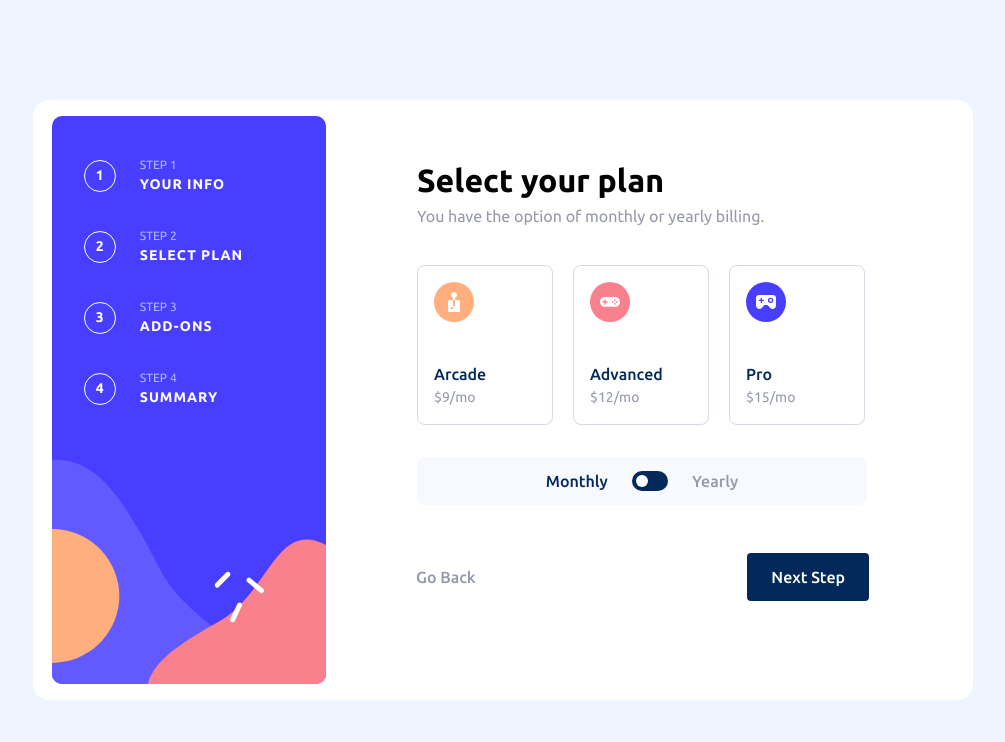
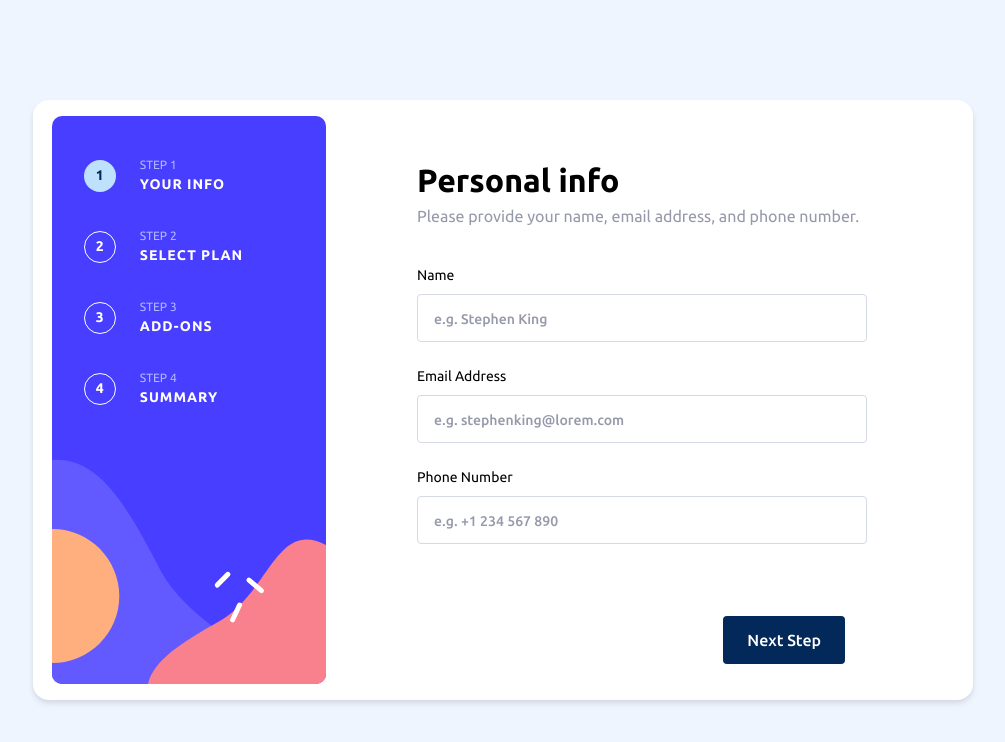
Before and after one commit to mehdi-zibout/FEM-multi-step-form, a React (Vite) app: page / in a window 1280 px wide. Shown: the top 742 px of the page, without its empty margins (137-1142 px from the left). Built offline with nearby package versions, Linux system fonts and the light colour scheme.

Commit message:
Add reducer

```diff
--- a/src/App.tsx
+++ b/src/App.tsx
@@ -1,83 +1,55 @@
-import Addons from "./Components/Addons";
-import Button from "./Components/Button";
-import Plan from "./Components/Plan";
-import Step from "./Components/Step";
+import { useReducer, useState } from "react";
+import reducer from "./logic/reducer";
 import Steps from "./Components/Steps";
-import TextInput from "./Components/TextInput";
-import Toggle from "./Components/Toggle";
+import SelectPlan from "./Views/SelectPlan";
+import PersonalInfo from "./Views/PersonalInfo";
 import AddonsView from "./Views/AddonsView";
-import PersonalInfo from "./Views/PersonalInfo";
-import SelectPlan from "./Views/SelectPlan";
 
+export type StateType = {
+  name: string;
+  email: string;
+  phone: string;
+  plan: 0 | 1 | 2; //"arcade" | "advanced" | "pro"
+  isYearly: boolean;
+  addons: [boolean, boolean, boolean]; //("online service" | "larger storage" | "customizable profile")[]
+};
 function App() {
+  const [state, dispatch] = useReducer(reducer, {
+    name: "",
+    email: "",
+    phone: "",
+    plan: 0,
+    isYearly: false,
+    addons: [false, false, false],
+  });
+  const [step, setStep] = useState(1);
   return (
     <div className="">
       <div className="absolute tablet:hidden  -z-10 top-0 left-0  bg-[url('./assets/bg-sidebar-mobile.svg')] bg-no-repeat bg-cover w-screen h-[10.75rem] flex justify-center items-start py-8">
-        <Steps />
+        <Steps step={step} setStep={setStep} />
       </div>
-      {/* <PersonalInfo /> */}
-      {/* <AddonsView /> */}
-      <SelectPlan />
-      {/* <br />
-      <Addons
-        title="online service"
-        subtitle="access to multiplayer games"
-        price={1}
-      />
-      <br />
-      <Plan
-        isYearly
-        title="arcade"
-        monthlyPrice={9}
-        avatar={
-          <svg
-            xmlns="http://www.w3.org/2000/svg"
-            width="40"
-            height="40"
-            viewBox="0 0 40 40"
-          >
-            <g fill="none" fill-rule="evenodd">
-              <circle cx="20" cy="20" r="20" fill="#FFAF7E" />
-              <path
-                fill="#FFF"
-                fill-rule="nonzero"
-                d="M24.995 18.005h-3.998v5.998h-2v-5.998H15a1 1 0 0 0-1 1V29a1 1 0 0 0 1 1h9.995a1 1 0 0 0 1-1v-9.995a1 1 0 0 0-1-1Zm-5.997 8.996h-2v-1.999h2v2Zm2-11.175a2.999 2.999 0 1 0-2 0v2.18h2v-2.18Z"
-              />
-            </g>
-          </svg>
-        }
-      />
-      <Toggle isYearly={false} />
-      <Plan
-        isActive
-        title="arcade"
-        monthlyPrice={9}
-        avatar={
-          <svg
-            xmlns="http://www.w3.org/2000/svg"
-            width="40"
-            height="40"
-            viewBox="0 0 40 40"
-          >
-            <g fill="none" fill-rule="evenodd">
-              <circle cx="20" cy="20" r="20" fill="#FFAF7E" />
-              <path
-                fill="#FFF"
-                fill-rule="nonzero"
-                d="M24.995 18.005h-3.998v5.998h-2v-5.998H15a1 1 0 0 0-1 1V29a1 1 0 0 0 1 1h9.995a1 1 0 0 0 1-1v-9.995a1 1 0 0 0-1-1Zm-5.997 8.996h-2v-1.999h2v2Zm2-11.175a2.999 2.999 0 1 0-2 0v2.18h2v-2.18Z"
-              />
-            </g>
-          </svg>
-        }
-      />
-      Hello
-      <div className="">
-        <TextInput fieldName="Name" placeholder="e.g. Stephen King" />
-      </div>
-      <Button>Next Step</Button>
-      <Button isGhost>Go Back</Button>
-      <Step id={1} title="your info" />
-      <Step id={2} title="select plan" isActive /> */}
+      {step === 1 ? (
+        <PersonalInfo step={step} setStep={setStep} />
+      ) : step === 2 ? (
+        <SelectPlan
+          step={step}
+          setStep={setStep}
+          dispatch={dispatch}
+          plan={state.plan}
+          isYearly={state.isYearly}
+        />
+      ) : step === 3 ? (
+        <AddonsView
+          step={step}
+          setStep={setStep}
+          dispatch={dispatch}
+          state={state.addons}
+        />
+      ) : step === 4 ? (
+        ""
+      ) : (
+        ""
+      )}
     </div>
   );
 }
--- a/src/Components/Addons.tsx
+++ b/src/Components/Addons.tsx
@@ -18,7 +18,10 @@ const Addons = ({
   setIsActive,
 }: AddonsProps) => {
   return (
-    <Card className="flex justify-start  px-4 tablet:px-6 items-center w-[18.43rem] h-[3.875rem] tablet:w-[28.125rem] tablet:h-[5.06rem] ">
+    <Card
+      isActive={isActive}
+      className="flex justify-start  px-4 tablet:px-6 items-center w-[18.43rem] h-[3.875rem] tablet:w-[28.125rem] tablet:h-[5.06rem] "
+    >
       <div className="">
         <Checkbox isActive={isActive} setIsActive={setIsActive} />
       </div>
--- a/src/Components/Checkbox.tsx
+++ b/src/Components/Checkbox.tsx
@@ -23,7 +23,7 @@ const Checkbox = ({ isActive, setIsActive }: CheckboxProps) => {
         <path
           fill="none"
           stroke="#FFF"
-          stroke-width="2"
+          strokeWidth="2"
           d="m1 4 3.433 3.433L10.866 1"
         />
       </svg>
--- a/src/Components/Steps.tsx
+++ b/src/Components/Steps.tsx
@@ -1,4 +1,9 @@
 import Step from "./Step";
+
+export type StepProps = {
+  step: number;
+  setStep?: React.Dispatch<React.SetStateAction<number>>;
+};
 
 const steps = [
   { id: 1, title: "your info" },
@@ -7,14 +12,15 @@ const steps = [
   { id: 4, title: "summary" },
 ];
 
-const Steps = () => {
+const Steps = ({ step }: StepProps) => {
   return (
     <>
-      {steps.map((step) => (
+      {steps.map((stepComp) => (
         <Step
           className="pr-4 tablet:pr-0 tablet:pb-8"
-          key={step.id}
-          {...step}
+          key={stepComp.id}
+          {...stepComp}
+          isActive={step === stepComp.id}
         />
       ))}
     </>
--- a/src/Components/Toggle.tsx
+++ b/src/Components/Toggle.tsx
@@ -1,5 +1,11 @@
-type ToggleType = { isYearly: boolean; className?: string };
-const Toggle = ({ isYearly, className }: ToggleType) => {
+import { ActionType } from "../logic/reducer";
+
+type ToggleType = {
+  isYearly: boolean;
+  className?: string;
+  dispatch: React.Dispatch<ActionType>;
+};
+const Toggle = ({ dispatch, isYearly, className }: ToggleType) => {
   return (
     <div
       className={`bg-veryLightGrey rounded-lg flex justify-center items-center w-[18.43rem]  tablet:w-[28.13rem] h-12 ${className}`}
@@ -7,7 +13,11 @@ const Toggle = ({ isYearly, className }: ToggleType) => {
       <div className={`font-medium ${isYearly ? "text-grey" : "text-denim"}`}>
         Monthly
       </div>
-      <button onClick={() => {}}>
+      <button
+        onClick={() => {
+          dispatch({ type: "CHANGE_SUBSCRIPTION", payload: !isYearly });
+        }}
+      >
         <div
           className={` bg-denim mx-6 rounded-full w-9 h-5 flex ${
             isYearly ? "justify-end" : "justify-start"
--- a/src/Views/AddonsView.tsx
+++ b/src/Views/AddonsView.tsx
@@ -1,6 +1,9 @@
 import Addons from "../Components/Addons";
 import Button from "../Components/Button";
 import Steps from "../Components/Steps";
+import { StepProps } from "../Components/Steps";
+import { ActionType } from "../logic/reducer";
+
 const addonsFields = [
   {
     title: "Online service",
@@ -14,12 +17,17 @@ const addonsFields = [
     price: 2,
   },
 ];
-const AddonsView = () => {
+
+type AddonsViewProps = {
+  dispatch: React.Dispatch<ActionType>;
+  state: [boolean, boolean, boolean];
+} & StepProps;
+const AddonsView = ({ dispatch, state, step, setStep }: AddonsViewProps) => {
   return (
     <div className="">
-      <div className="mt-[6.2rem] rounded-2xl tablet:mt-0 tablet:relative bg-white w-[21.4375rem]  py-7 px-6  tablet:w-[58.75rem] tablet:h-[37.5rem] tablet:pl-[24rem] tablet:py-[3.5rem]">
+      <div className="drop-shadow-md mt-[6.2rem] rounded-2xl tablet:mt-0 tablet:relative bg-white w-[21.4375rem]  py-7 px-6  tablet:w-[58.75rem] tablet:h-[37.5rem] tablet:pl-[24rem] tablet:py-[3.5rem]">
         <div className="hidden tablet:absolute tablet:block top-[2.72%] left-[2%] bg-no-repeat bg-[url('./assets/bg-sidebar-desktop.svg')] w-[17.125rem] h-[35.5rem] py-10 px-8">
-          <Steps />
+          <Steps step={step} />
         </div>
 
         <div className="">
@@ -29,23 +37,38 @@ const AddonsView = () => {
           <p className="text-l text-grey tablet:pb-9 pb-4">
             Add-ons help enhance your gaming experience.{" "}
           </p>
-          {addonsFields.map((field) => {
+          {addonsFields.map((field, index) => {
             return (
               <div className="pb-3 tablet:pb-6" key={field.title}>
-                <Addons {...field} />
+                <Addons
+                  isActive={state[index]}
+                  setIsActive={() =>
+                    dispatch({
+                      type: "PICK_ADDONS",
+                      payload: index as 0 | 1 | 2,
+                    })
+                  }
+                  {...field}
+                />
               </div>
             );
           })}
           <div className="hidden tablet:flex justify-between items-center pt-[3rem] -ml-8 mr-20">
-            <Button isGhost>Go Back</Button>
+            <Button isGhost onClick={() => setStep && setStep(step - 1)}>
+              Go Back
+            </Button>
 
-            <Button>Next Step</Button>
+            <Button onClick={() => setStep && setStep(step + 1)}>
+              Next Step
+            </Button>
           </div>
         </div>
       </div>
       <div className="bg-white tablet:hidden w-screen h-[4.5rem] absolute bottom-0 left-0 flex justify-between items-center px-4">
-        <Button isGhost>Go Back</Button>
-        <Button>Next Step</Button>
+        <Button isGhost onClick={() => setStep && setStep(step - 1)}>
+          Go Back
+        </Button>
+        <Button onClick={() => setStep && setStep(step + 1)}>Next Step</Button>
       </div>
     </div>
   );
--- a/src/Views/PersonalInfo.tsx
+++ b/src/Views/PersonalInfo.tsx
@@ -6,12 +6,14 @@ const personalInfoFields = [
   { fieldName: "Email Address", placeholder: "e.g. stephenking@lorem.com" },
   { fieldName: "Phone Number", placeholder: "e.g. +1 234 567 890" },
 ];
-const PersonalInfo = () => {
+import { StepProps } from "../Components/Steps";
+
+const PersonalInfo = ({ step, setStep }: StepProps) => {
   return (
     <div className="">
-      <div className="mt-[6.2rem] rounded-2xl tablet:mt-0 tablet:relative bg-white w-[21.4375rem] h-[23.5rem] py-7 px-6  tablet:w-[58.75rem] tablet:h-[37.5rem] tablet:pl-[24rem] tablet:py-[3.5rem]">
+      <div className="drop-shadow-md mt-[6.2rem] rounded-2xl tablet:mt-0 tablet:relative bg-white w-[21.4375rem] h-[23.5rem] py-7 px-6  tablet:w-[58.75rem] tablet:h-[37.5rem] tablet:pl-[24rem] tablet:py-[3.5rem]">
         <div className="hidden tablet:absolute tablet:block top-[2.72%] left-[2%] bg-no-repeat bg-[url('./assets/bg-sidebar-desktop.svg')] w-[17.125rem] h-[35.5rem] py-10 px-8">
-          <Steps />
+          <Steps step={step} />
         </div>
 
         <div className="">
@@ -29,12 +31,14 @@ const PersonalInfo = () => {
             );
           })}
           <div className="hidden tablet:flex justify-end items-center px-[6.5rem] pt-[3rem]">
-            <Button>Next Step</Button>
+            <Button onClick={() => setStep && setStep(step + 1)}>
+              Next Step
+            </Button>
           </div>
         </div>
       </div>
       <div className="bg-white tablet:hidden w-screen h-[4.5rem] absolute bottom-0 left-0 flex justify-end items-center px-4">
-        <Button>Next Step</Button>
+        <Button onClick={() => setStep && setStep(step + 1)}>Next Step</Button>
       </div>
     </div>
   );
--- a/src/Views/SelectPlan.tsx
+++ b/src/Views/SelectPlan.tsx
@@ -1,13 +1,21 @@
-import Addons from "../Components/Addons";
 import Button from "../Components/Button";
 import Plan from "../Components/Plan";
 import Steps from "../Components/Steps";
 import Toggle from "../Components/Toggle";
+import { StepProps } from "../Components/Steps";
+import { ActionType } from "../logic/reducer";
+
+type SelectPlanProps = {
+  isYearly: boolean;
+  dispatch: React.Dispatch<ActionType>;
+  plan: 0 | 1 | 2;
+} & StepProps;
 //  title="arcade"
 // monthlyPrice={9}
 // avatar={
 const plans = [
   {
+    id: 0,
     title: "arcade",
     monthlyPrice: 9,
     avatar: (
@@ -29,6 +37,7 @@ const plans = [
     ),
   },
   {
+    id: 1,
     title: "advanced",
     monthlyPrice: 12,
     avatar: (
@@ -50,6 +59,7 @@ const plans = [
     ),
   },
   {
+    id: 2,
     title: "Pro",
     monthlyPrice: 15,
     avatar: (
@@ -71,12 +81,18 @@ const plans = [
     ),
   },
 ];
-const SelectPlan = () => {
+const SelectPlan = ({
+  isYearly,
+  plan,
+  dispatch,
+  step,
+  setStep,
+}: SelectPlanProps) => {
   return (
     <div className="">
-      <div className="mt-[6.2rem] rounded-2xl tablet:mt-0 tablet:relative bg-white w-[21.4375rem]  py-7 px-6  tablet:w-[58.75rem] tablet:h-[37.5rem] tablet:pl-[24rem] tablet:py-[3.5rem]">
+      <div className="drop-shadow-md mt-[6.2rem] rounded-2xl tablet:mt-0 tablet:relative bg-white w-[21.4375rem]  py-7 px-6  tablet:w-[58.75rem] tablet:h-[37.5rem] tablet:pl-[24rem] tablet:py-[3.5rem]">
         <div className="hidden tablet:absolute tablet:block top-[2.72%] left-[2%] bg-no-repeat bg-[url('./assets/bg-sidebar-desktop.svg')] w-[17.125rem] h-[35.5rem] py-10 px-8">
-          <Steps />
+          <Steps step={step} />
         </div>
 
         <div className="">
@@ -87,25 +103,44 @@ const SelectPlan = () => {
             You have the option of monthly or yearly billing.
           </p>
           <div className="flex flex-col tablet:flex-row justify-start items-center">
-            {plans.map((plan) => {
+            {plans.map((planComp) => {
               return (
-                <div className="tablet:pr-5 pb-5 tablet:pb-0" key={plan.title}>
-                  <Plan {...plan} />
-                </div>
+                <button
+                  className="tablet:pr-5 pb-5 tablet:pb-0"
+                  key={planComp.id}
+                  onClick={() =>
+                    dispatch({
+                      type: "SELECT_PLANT",
+                      payload: planComp.id as 0 | 1 | 2,
+                    })
+                  }
+                >
+                  <Plan isActive={planComp.id === plan} {...planComp} />
+                </button>
               );
             })}
           </div>
-          <Toggle className="mt-1 tablet:mt-8" isYearly={false} />
+          <Toggle
+            className="mt-1 tablet:mt-8"
+            isYearly={isYearly}
+            dispatch={dispatch}
+          />
           <div className="hidden tablet:flex justify-between items-center pt-[3rem] -ml-8 mr-20">
-            <Button isGhost>Go Back</Button>
+            <Button isGhost onClick={() => setStep && setStep(step - 1)}>
+              Go Back
+            </Button>
 
-            <Button>Next Step</Button>
+            <Button onClick={() => setStep && setStep(step + 1)}>
+              Next Step
+            </Button>
           </div>
         </div>
       </div>
       <div className="bg-white tablet:hidden w-screen h-[4.5rem] absolute bottom-0 left-0 flex justify-between items-center px-4">
-        <Button isGhost>Go Back</Button>
-        <Button>Next Step</Button>
+        <Button isGhost onClick={() => setStep && setStep(step - 1)}>
+          Go Back
+        </Button>
+        <Button onClick={() => setStep && setStep(step + 1)}>Next Step</Button>
       </div>
     </div>
   );
--- /dev/null
+++ b/src/logic/reducer.ts
@@ -0,0 +1,39 @@
+import { StateType } from "../App";
+
+
+
+// type ActionType = {
+//     | 'SELECT_PLANT' | 'PICK_ADDONS' ,
+//     payload:  | 0 | 1 | 2 | [boolean, boolean, boolean]
+// }
+
+
+export type ActionType = {
+   type: 'ADD_PERSONAL_INFORMATION'; payload: {  name: string, email: string, phone: string
+   }
+} | {
+  type: 'SELECT_PLANT'; payload: 0 | 1 | 2;
+} | {type: 'PICK_ADDONS'; payload: 0 | 1 | 2;} | {type: 'CHANGE_SUBSCRIPTION'; payload: boolean;}
+ const reducer = (state : StateType, action : ActionType) => {
+    const { type, payload } = action;
+  switch (type) {
+    case 'ADD_PERSONAL_INFORMATION':
+      return {
+        ...state, ...payload
+      };
+    case 'SELECT_PLANT':
+      return {
+        ...state, plan: payload
+      };
+    case 'PICK_ADDONS':
+        return {
+            ...state, addons: payload === 0 ? [!state.addons[0],state.addons[1],state.addons[2]] : payload === 1 ? [state.addons[0],!state.addons[1],state.addons[2]] : [state.addons[0],state.addons[1],!state.addons[2]]
+          };
+    case  'CHANGE_SUBSCRIPTION':
+      return {...state, isYearly: payload}
+    default:
+      return state;
+  }
+}
+
+export default reducer;
```
